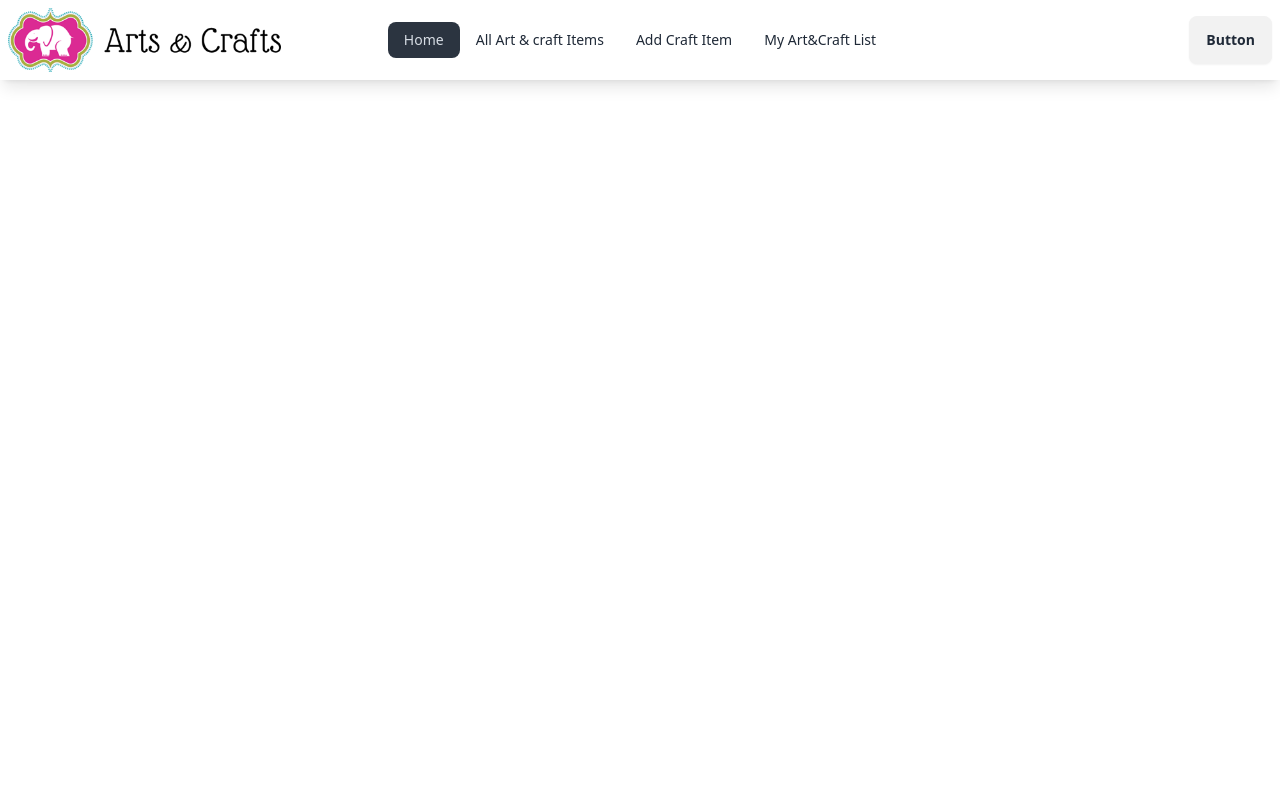
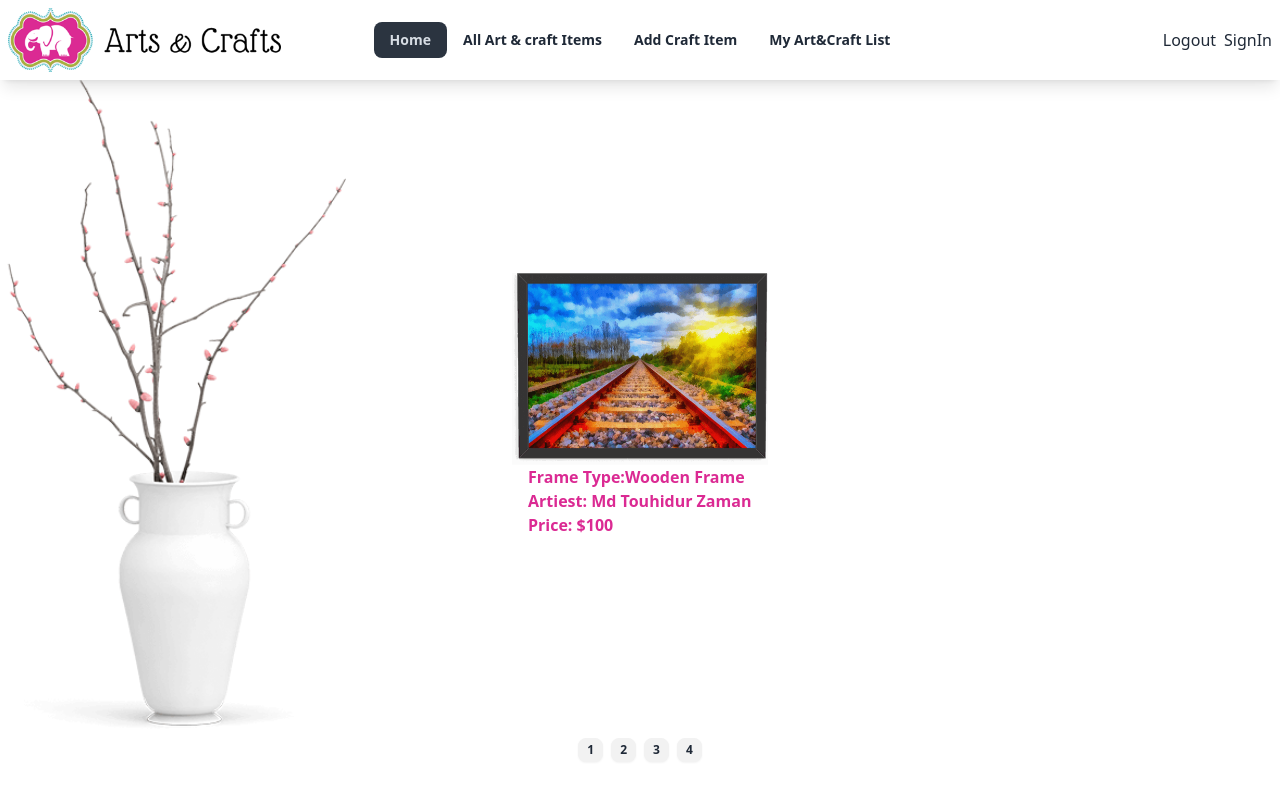
Before and after one commit to tzmehedy/arts_crafts, a React (Vite) app: page / in a window 1280 px wide. Built offline with nearby package versions, Linux system fonts and the light colour scheme.

Commit message:
hero section added

```diff
--- a/package.json
+++ b/package.json
@@ -10,6 +10,7 @@
     "preview": "vite preview"
   },
   "dependencies": {
+    "animate.css": "^4.1.1",
     "localforage": "^1.10.0",
     "match-sorter": "^6.3.4",
     "react": "^18.3.1",
--- a/src/Components/Header.jsx
+++ b/src/Components/Header.jsx
@@ -20,7 +20,7 @@ const Header = () => {
       </>
     );
     return (
-      <div className="w-full shadow-lg fixed z-10">
+      <div className="w-full shadow-lg fixed">
         <div className="navbar bg-base-100">
           <div className="navbar-start">
             <div className="dropdown">
@@ -46,18 +46,19 @@ const Header = () => {
               </div>
               <ul
                 tabIndex={0}
-                className="menu menu-sm dropdown-content bg-base-100 rounded-box z-[1] mt-3 w-52 p-2 shadow"
+                className="menu menu-sm dropdown-content bg-base-100 rounded-box z-[1] mt-3 w-52 p-2 shadow font-bold"
               >
                 {navLinks}
               </ul>
             </div>
-            <Link><img className="w-full h-16" src={logo} alt="" /></Link>
+            <Link><img className="w-full h-7 md:h-16" src={logo} alt="" /></Link>
           </div>
           <div className="navbar-center hidden lg:flex">
-            <ul className="menu menu-horizontal px-1">{navLinks}</ul>
+            <ul className="menu menu-horizontal px-1 font-bold">{navLinks}</ul>
           </div>
-          <div className="navbar-end">
-            <a className="btn">Button</a>
+          <div className="navbar-end space-x-2">
+            <Link className="">Logout</Link>
+            <Link className="">SignIn</Link>
           </div>
         </div>
       </div>
--- a/src/Pages/Home.jsx
+++ b/src/Pages/Home.jsx
@@ -1,12 +1,130 @@
+import bgslider from "../assets/images/arts_crafts_images04.png"
+import sliderImage1 from "../assets/images/arts_crafts_images06.png"
+import sliderImage2 from "../assets/images/arts_crafts_images07.png"
+import sliderImage3 from "../assets/images/arts_crafts_images09.jpg"
+import sliderImage4 from "../assets/images/arts_crafts_images10.jpg"
+
+import "animate.css";
+
 const Home = () => {
     return (
+      <div>
+        {/* Hero section */}
         <div>
-
-            <div>
-
+          <div className="carousel w-full h-[calc(100vh-150px)]">
+            <div
+              id="item1"
+              style={{
+                backgroundImage: `url(${bgslider})`,
+                backgroundSize: "contain",
+                backgroundRepeat: "no-repeat",
+              }}
+              className="carousel-item w-full"
+            >
+              <div className="flex justify-center items-center w-full">
+                <div className="flex flex-col justify-center items-center text-[#DB2A93] font-semibold">
+                  <img
+                    className="w-24 h-20 md:w-64 md:h-48 animate__animated animate__fadeInRight "
+                    src={sliderImage1}
+                    alt=""
+                  />
+                  <div className="animate__animated animate__backInUp">
+                    <p>Frame Type:Wooden Frame</p>
+                    <p>Artiest: Md Touhidur Zaman</p>
+                    <p>Price: $100</p>
+                  </div>
+                </div>
+              </div>
             </div>
-
+            <div
+              id="item2"
+              style={{
+                backgroundImage: `url(${bgslider})`,
+                backgroundSize: "contain",
+                backgroundRepeat: "no-repeat",
+              }}
+              className="carousel-item w-full"
+            >
+              <div className="flex justify-center items-center w-full">
+                <div className="flex flex-col justify-center items-center text-[#DB2A93] font-semibold">
+                  <img
+                    className="w-24 h-20 md:w-64 md:h-48 animate__animated animate__fadeInRight "
+                    src={sliderImage2}
+                    alt=""
+                  />
+                  <div className="animate__animated animate__backInUp">
+                    <p>Frame Type:Wooden Frame</p>
+                    <p>Artiest: Md Touhidur Zaman</p>
+                    <p>Price: $100</p>
+                  </div>
+                </div>
+              </div>
+            </div>
+            <div
+              id="item3"
+              style={{
+                backgroundImage: `url(${bgslider})`,
+                backgroundSize: "contain",
+                backgroundRepeat: "no-repeat",
+              }}
+              className="carousel-item w-full"
+            >
+              <div className="flex justify-center items-center w-full">
+                <div className="flex flex-col justify-center items-center text-[#DB2A93] font-semibold">
+                  <img
+                    className="w-24 h-20 md:w-64 md:h-48 animate__animated animate__fadeInRight "
+                    src={sliderImage3}
+                    alt=""
+                  />
+                  <div className="animate__animated animate__backInUp">
+                    <p>Frame Type:Wooden Frame</p>
+                    <p>Artiest: Md Touhidur Zaman</p>
+                    <p>Price: $100</p>
+                  </div>
+                </div>
+              </div>
+            </div>
+            <div
+              id="item4"
+              style={{
+                backgroundImage: `url(${bgslider})`,
+                backgroundSize: "contain",
+                backgroundRepeat: "no-repeat",
+              }}
+              className="carousel-item w-full"
+            >
+              <div className="flex justify-center items-center w-full">
+                <div className="flex flex-col justify-center items-center font-bold text-[#DB2A93] font-semibold">
+                  <img
+                    className="w-24 h-20 md:w-64 md:h-48 animate__animated animate__fadeInRight "
+                    src={sliderImage4}
+                    alt=""
+                  />
+                  <div className="animate__animated animate__backInUp">
+                    <p>Frame Type:Wooden Frame</p>
+                    <p>Artiest: Md Touhidur Zaman</p>
+                    <p>Price: $100</p>
+                  </div>
+                </div>
+              </div>
+            </div>
+          </div>
+          <div className="flex w-full justify-center gap-2 py-2">
+            <a href="#item1" className="btn btn-xs">
+              1
+            </a>
+            <a href="#item2" className="btn btn-xs">
+              2
+            </a>
+            <a href="#item3" className="btn btn-xs">
+              3
+            </a>
+            <a href="#item4" className="btn btn-xs">
+              4
+            </a>
+          </div>
         </div>
+      </div>
     );
 };
 
```
Also changed, not shown: 1 other file (tests, documents, lock files or other folders).
